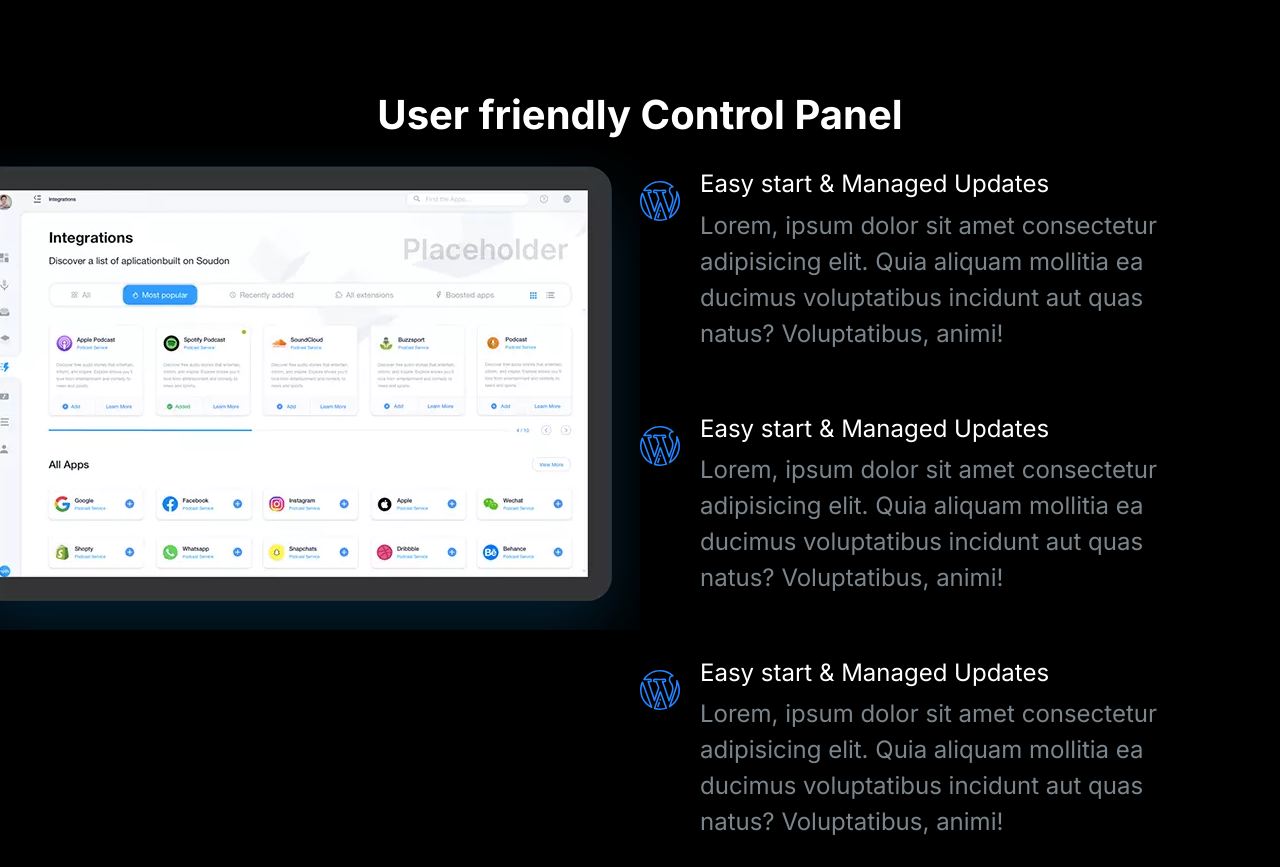
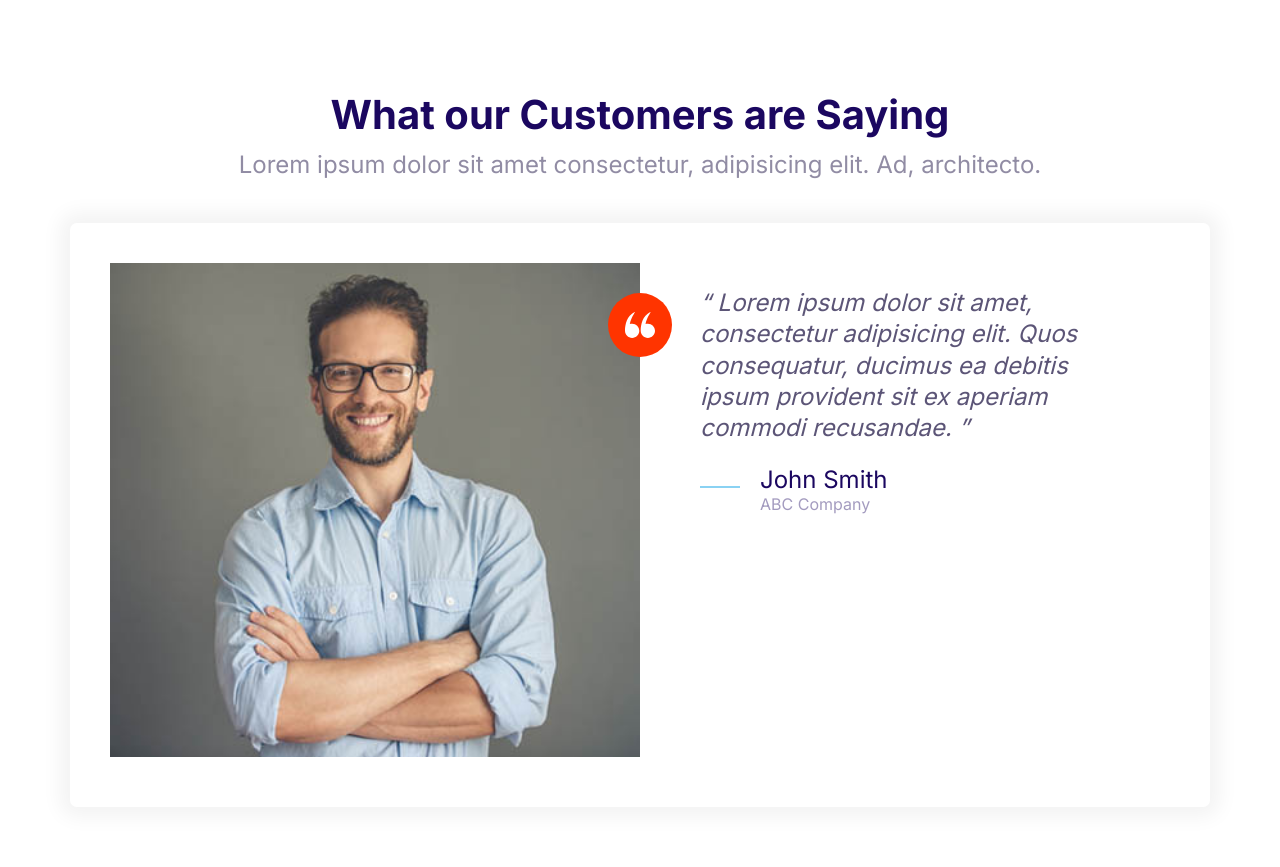
Before and after one commit to catalinus1997/Moshify-2, a plain HTML site: page index.html in a window 1280 px wide. Shown: the top 867 px of the page. Drawn offline with Linux system fonts and the light colour scheme.

Commit message:
testimonial block

```diff
--- a/CSS/style.css
+++ b/CSS/style.css
@@ -613,6 +613,7 @@ p {
 
 .block__header {
   text-align: center;
+  margin-bottom: 4rem;
 }
 .block__heading {
   margin-top: 0;
--- a/index.html
+++ b/index.html
@@ -15,73 +15,47 @@
     <link rel="stylesheet" href="CSS/style.css" />
   </head>
   <body>
-    <section class="block block--dark block--skewed-right block-showcase">
+    <section class="block">
       <header class="block__header">
-        <h2>User friendly Control Panel</h2>
+        <h2>What our Customers are Saying</h2>
+        <p>
+          Lorem ipsum dolor sit amet consectetur, adipisicing elit. Ad,
+          architecto.
+        </p>
       </header>
-      <div class="container grid grid--1x2">
-        <picture class="block-showcase__image">
-          <source
-            type="image/webp"
-            srcset="images/ipad.webp 1x, images/ipad@2x.webp 2x" />
-          <source
-            type="image/png"
-            srcset="images/ipad.png 1x, images/ipad@2x.png 2x" />
-          <img src="images/ipad.png" alt=""
-        /></picture>
-        <ul class="list">
-          <li>
+      <div class="container">
+        <div class="card testimonial">
+          <div class="grid grid--1x2">
+            <div class="testimonial__image">
+              <img src="images/testimonial.jpg" alt="Happy man" />
+              <span class="icon-container icon-container--accent">
+                <svg class="icon icon--white icon--small">
+                  <use xlink:href="images/sprite.svg#quotes"></use>
+                </svg>
+              </span>
+            </div>
+            <blockquote class="quote">
+              <p class="quote__text">
+                Lorem ipsum dolor sit amet, consectetur adipisicing elit. Quos
+                consequatur, ducimus ea debitis ipsum provident sit ex aperiam
+                commodi recusandae.
+              </p>
+              <footer>
                 <div class="media">
                   <div class="media__image">
-                <svg class="icon icon--primary">
-                  <use xlink:href="images/sprite.svg#wordpress"></use>
+                    <svg class="icon icon--primary quote__line">
+                      <use xlink:href="images/sprite.svg#line"></use>
                     </svg>
                   </div>
                   <div class="media__body">
-                <h3 class="media__title">Easy start & Managed Updates</h3>
-                <p>
-                  Lorem, ipsum dolor sit amet consectetur adipisicing elit. Quia
-                  aliquam mollitia ea ducimus voluptatibus incidunt aut quas
-                  natus? Voluptatibus, animi!
-                </p>
+                    <h3 class="media__title quote__author">John Smith</h3>
+                    <p class="quote__organization">ABC Company</p>
                   </div>
                 </div>
-          </li>
-          <li>
-            <div class="media">
-              <div class="media__image">
-                <svg class="icon icon--primary">
-                  <use xlink:href="images/sprite.svg#wordpress"></use>
-                </svg>
-              </div>
-              <div class="media__body">
-                <h3 class="media__title">Easy start & Managed Updates</h3>
-                <p>
-                  Lorem, ipsum dolor sit amet consectetur adipisicing elit. Quia
-                  aliquam mollitia ea ducimus voluptatibus incidunt aut quas
-                  natus? Voluptatibus, animi!
-                </p>
+              </footer>
+            </blockquote>
           </div>
         </div>
-          </li>
-          <li>
-            <div class="media">
-              <div class="media__image">
-                <svg class="icon icon--primary">
-                  <use xlink:href="images/sprite.svg#wordpress"></use>
-                </svg>
-              </div>
-              <div class="media__body">
-                <h3 class="media__title">Easy start & Managed Updates</h3>
-                <p>
-                  Lorem, ipsum dolor sit amet consectetur adipisicing elit. Quia
-                  aliquam mollitia ea ducimus voluptatibus incidunt aut quas
-                  natus? Voluptatibus, animi!
-                </p>
-              </div>
-            </div>
-          </li>
-        </ul>
       </div>
     </section>
     <script src="js/main.js"></script>
```
Also changed, not shown: components/testimonial-bloc.html (added, +42 -0 lines). Lines whose indentation alone changed are shown as unchanged.
